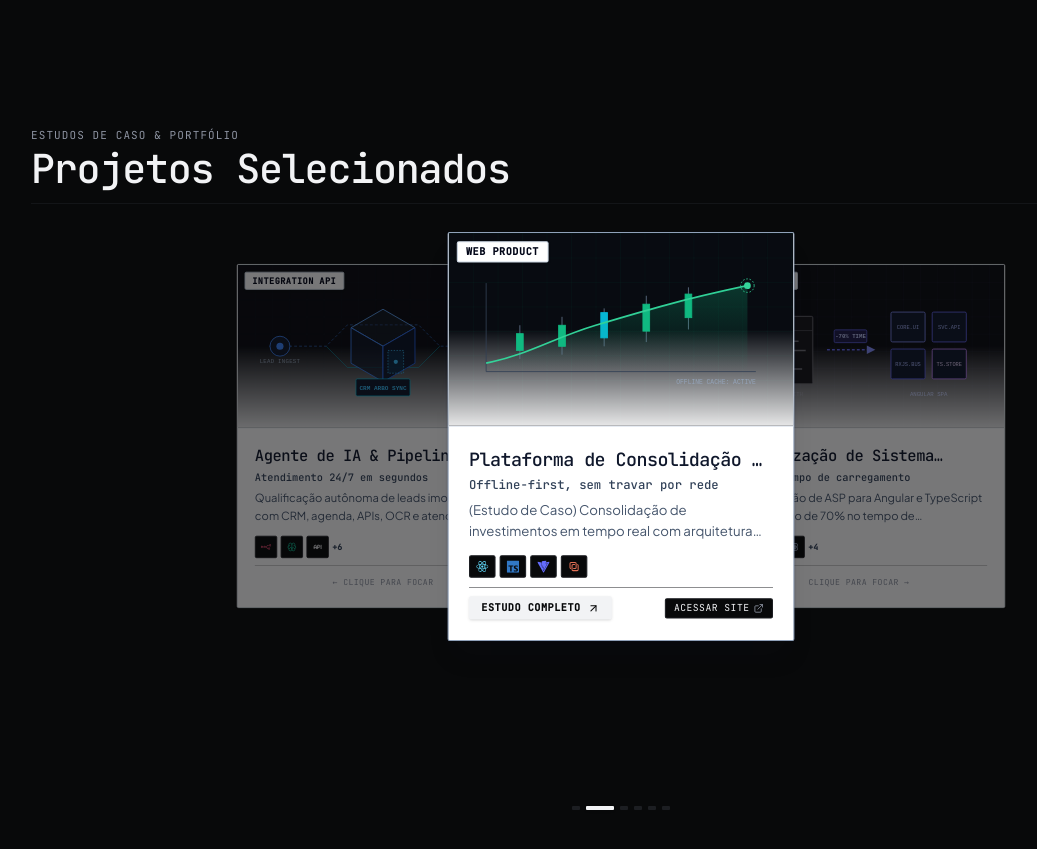
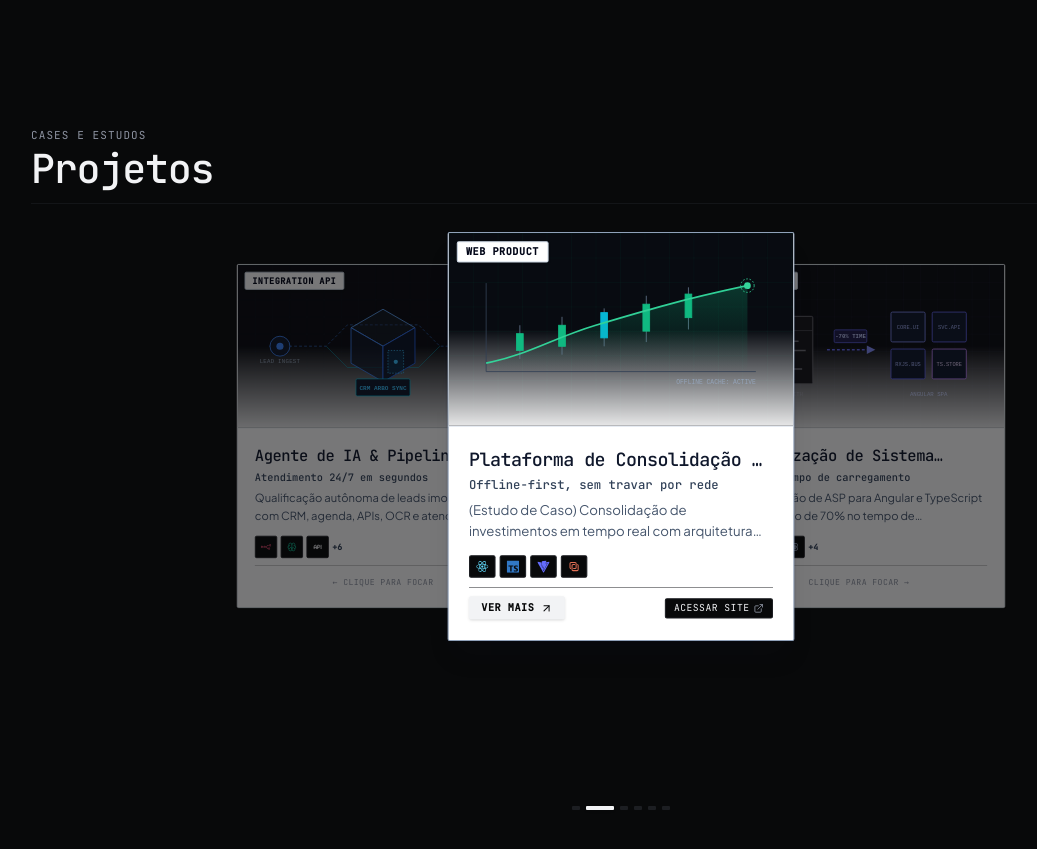
Before and after one commit to Wallace-Pereira1/portfolio-wallace, a React (Vite) app: page / in a window 1280 px wide. Shown: the part 880-1729 px from the top of the page, without its empty margins (17-1054 px from the left). Built offline with nearby package versions, Linux system fonts and the light colour scheme.

Commit message:
Update language labels in ProjectsList component for improved clarity and consistency

```diff
--- a/src/components/ProjectsList.tsx
+++ b/src/components/ProjectsList.tsx
@@ -111,10 +111,10 @@ export default function ProjectsList({ projects, language }: ProjectsListProps)
       {/* 1. Cabeçalho da Seção */}
       <div className="pb-3 border-b border-theme-border/60">
         <span className="text-[11px] font-mono text-theme-muted uppercase tracking-widest block mb-1">
-          {pt ? 'Estudos de Caso & Portfólio' : 'Case Studies & Portfolio'}
+          {pt ? 'Cases e Estudos' : 'Case Studies'}
         </span>
         <h2 className="font-serif text-3xl sm:text-4xl lg:text-[40px] leading-[1.1] font-medium text-theme-text tracking-[-0.015em]">
-          {pt ? 'Projetos Selecionados' : 'Selected Projects'}
+          {pt ? 'Projetos' : 'Projects'}
         </h2>
       </div>
 
@@ -353,7 +353,7 @@ function ProjectCardItem({
               }}
               className="inline-flex items-center gap-1.5 px-3 py-1 bg-theme-text text-theme-bg hover:opacity-90 rounded-[2px] transition-opacity font-semibold uppercase tracking-wider text-[10px] font-mono cursor-pointer shadow-sm group/btn"
             >
-              <span>{pt ? 'Estudo completo' : 'Full case study'}</span>
+              <span>{pt ? 'Ver mais' : 'Show more'}</span>
               <ArrowUpRight className="w-3 h-3 transition-transform group-hover/btn:translate-x-0.5 group-hover/btn:-translate-y-0.5" />
             </button>
 
```
